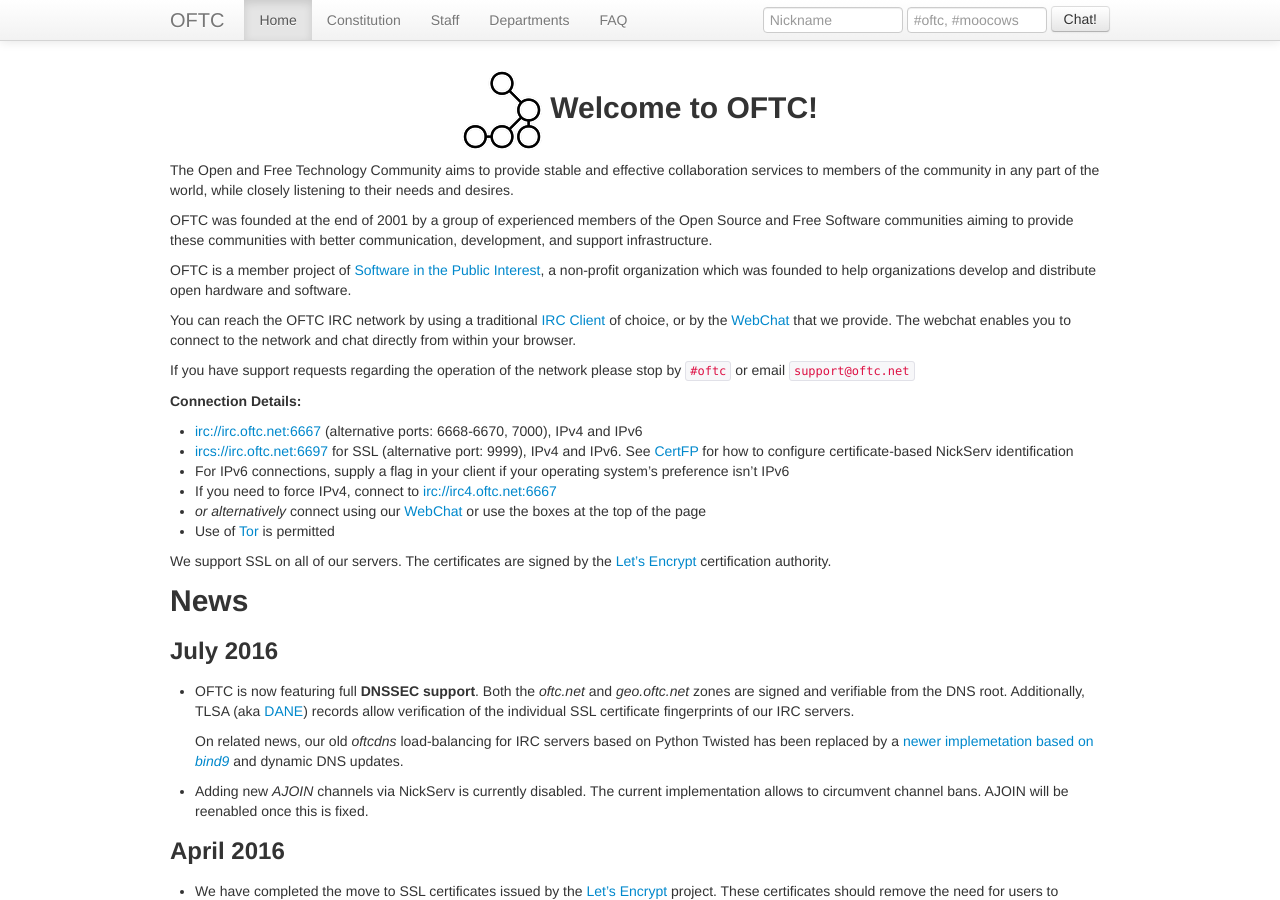
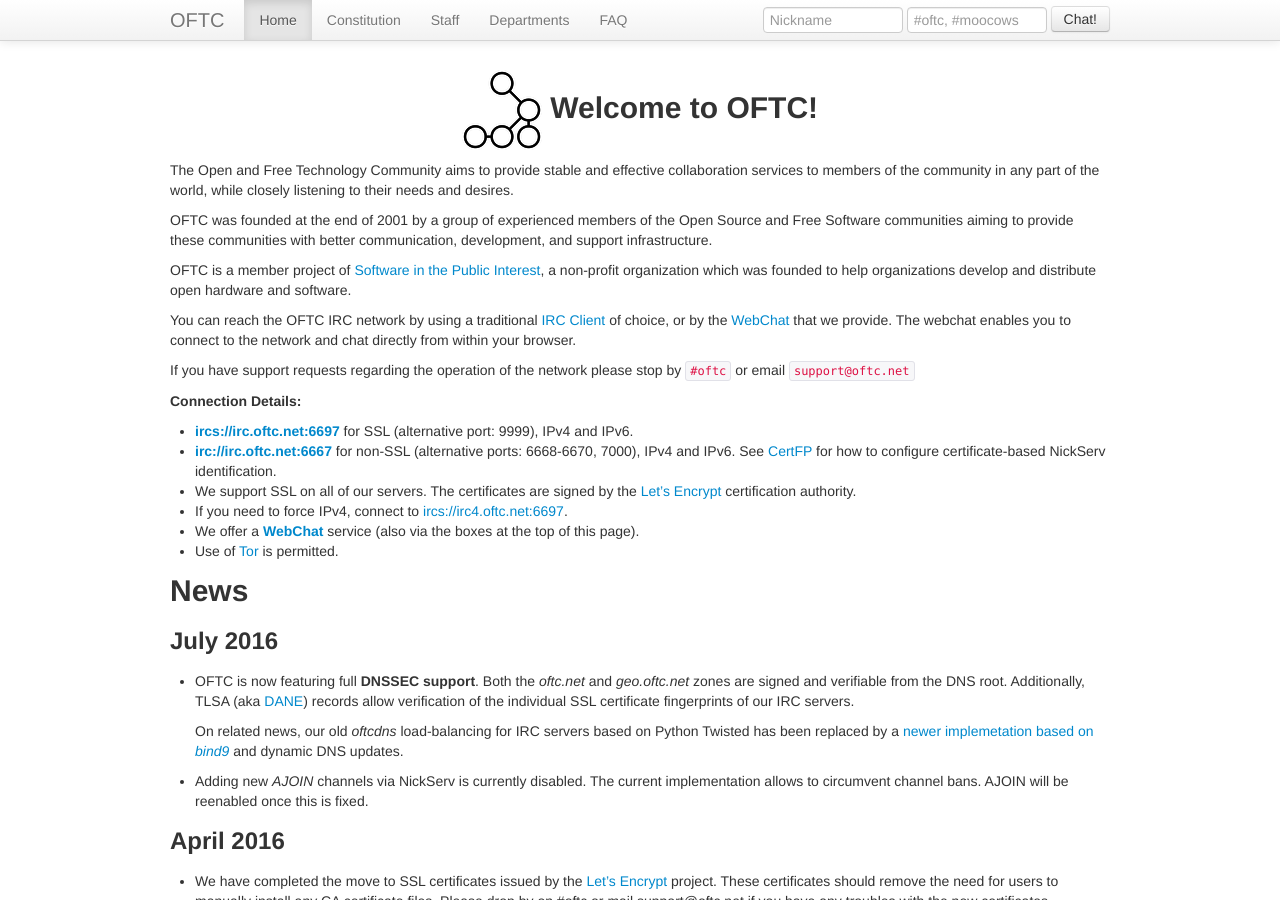
Before and after one commit to oftc/oftc-web, a Jekyll site: the page built from index.md, in a window 1280 px wide and 900 px high. Built offline with Jekyll 4.4.1, drawn with Linux system fonts in a browser that asks for light colours.

Commit message:
Put the SSL link first

```diff
--- a/index.md
+++ b/index.md
@@ -26,19 +26,14 @@
 
 **Connection Details:**
 
- * [irc://irc.oftc.net:6667](irc://irc.oftc.net:6667) (alternative ports: 6668-6670, 7000), IPv4 and IPv6
- * [ircs://irc.oftc.net:6697](ircs://irc.oftc.net:6697) for SSL (alternative port: 9999), IPv4 and IPv6.
-   See [CertFP](NickServ/CertFP/) for how to configure certificate-based NickServ identification
- * For IPv6 connections, supply a flag in your client if your operating system's
-preference isn't IPv6
- * If you need to force IPv4, connect to
-[irc://irc4.oftc.net:6667](irc://irc4.oftc.net:6667)
- * *or alternatively* connect using our [WebChat](WebChat) or use the
-boxes at the top of the page
- * Use of [Tor](/Tor) is permitted
-
-We support SSL on all of our servers.  The certificates are signed
-by the [Let's Encrypt](https://letsencrypt.org/) certification authority.
+ * [**ircs://irc.oftc.net:6697**](ircs://irc.oftc.net:6697) for SSL (alternative port: 9999), IPv4 and IPv6.
+ * [**irc://irc.oftc.net:6667**](irc://irc.oftc.net:6667) for non-SSL (alternative ports: 6668-6670, 7000), IPv4 and IPv6.
+   See [CertFP](NickServ/CertFP/) for how to configure certificate-based NickServ identification.
+ * We support SSL on all of our servers.  The certificates are signed
+   by the [Let's Encrypt](https://letsencrypt.org/) certification authority.
+ * If you need to force IPv4, connect to [ircs://irc4.oftc.net:6697](ircs://irc4.oftc.net:6697).
+ * We offer a [**WebChat**](WebChat) service (also via the boxes at the top of this page).
+ * Use of [Tor](/Tor) is permitted.
 
 <div class='body'>
 <h1>News</h1>
```
